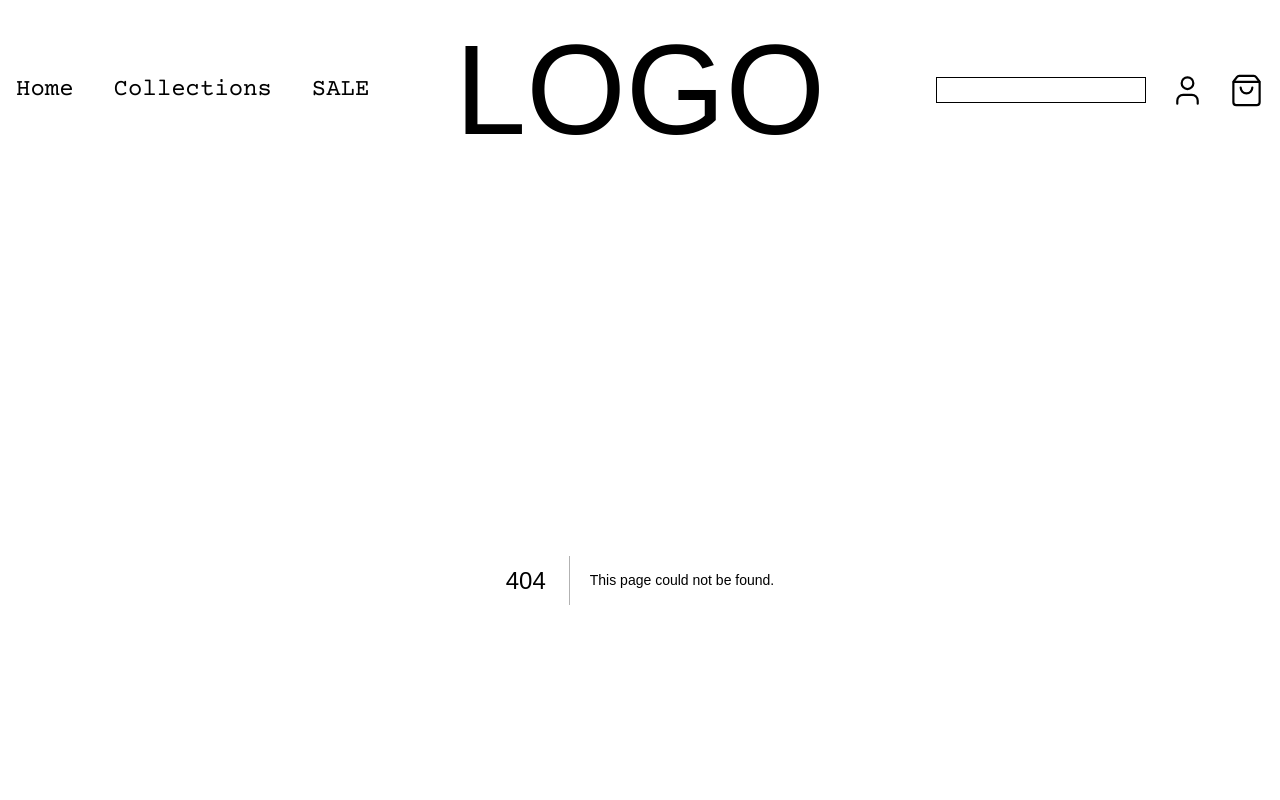
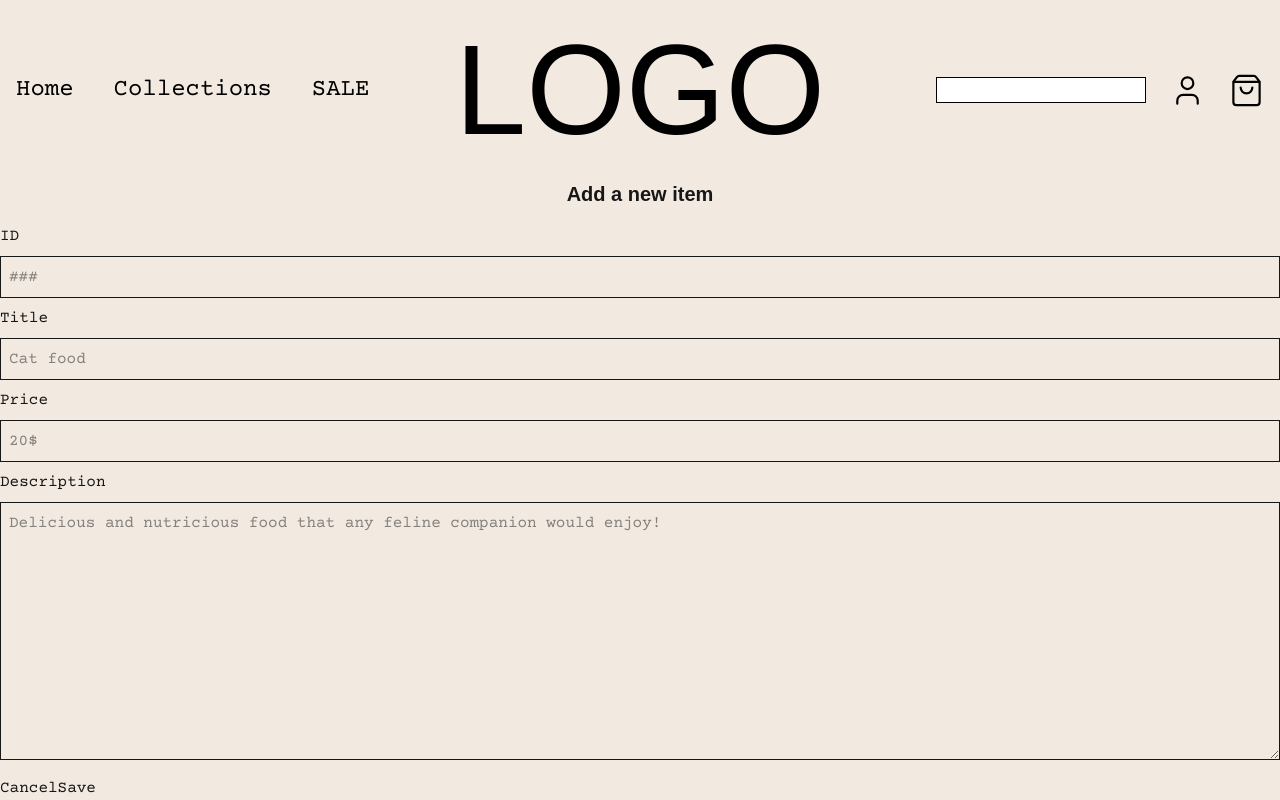
Before and after one commit to Judy-P-Eldh/fashion-e-commerce, a Next.js app: page /admin/create in a window 1280 px wide. Before the commit this address had no page. Shown: the top 800 px of the page. Built offline with nearby package versions, Linux system fonts and the light colour scheme; a web font is replaced by a local one.

Commit message:
created create-form

```diff
--- /dev/null
+++ b/app/admin/create/page.tsx
@@ -0,0 +1,24 @@
+import Form from "next/form"
+import Link from "next/link";
+
+export default async function FormInput() {
+    return (
+        <section className="grid gap-4">
+            <h2 className="text-xl font-bold text-center">Add a new item</h2>
+            <Form className="grid gap-2" action="/">
+                <label htmlFor="product-id">ID</label>
+                <input className="border p-2" type="text" name="product-id" placeholder="###"/>
+                <label htmlFor="product-title">Title</label>
+                <input className="border p-2" type="text" name="product-title" placeholder="Cat food" />
+                <label htmlFor="product-price">Price</label>
+                <input className="border p-2" type="text" name="product-price" placeholder="20$"/>
+                <label htmlFor="product-description">Description</label>
+                <textarea className="border p-2" rows={10} name="product-description" placeholder="Delicious and nutricious food that any feline companion would enjoy!"/>
+            </Form>
+            <div>
+                <Link href="/admin">Cancel</Link>
+                <button type="submit">Save</button>
+            </div>
+        </section>
+    );
+}
```
